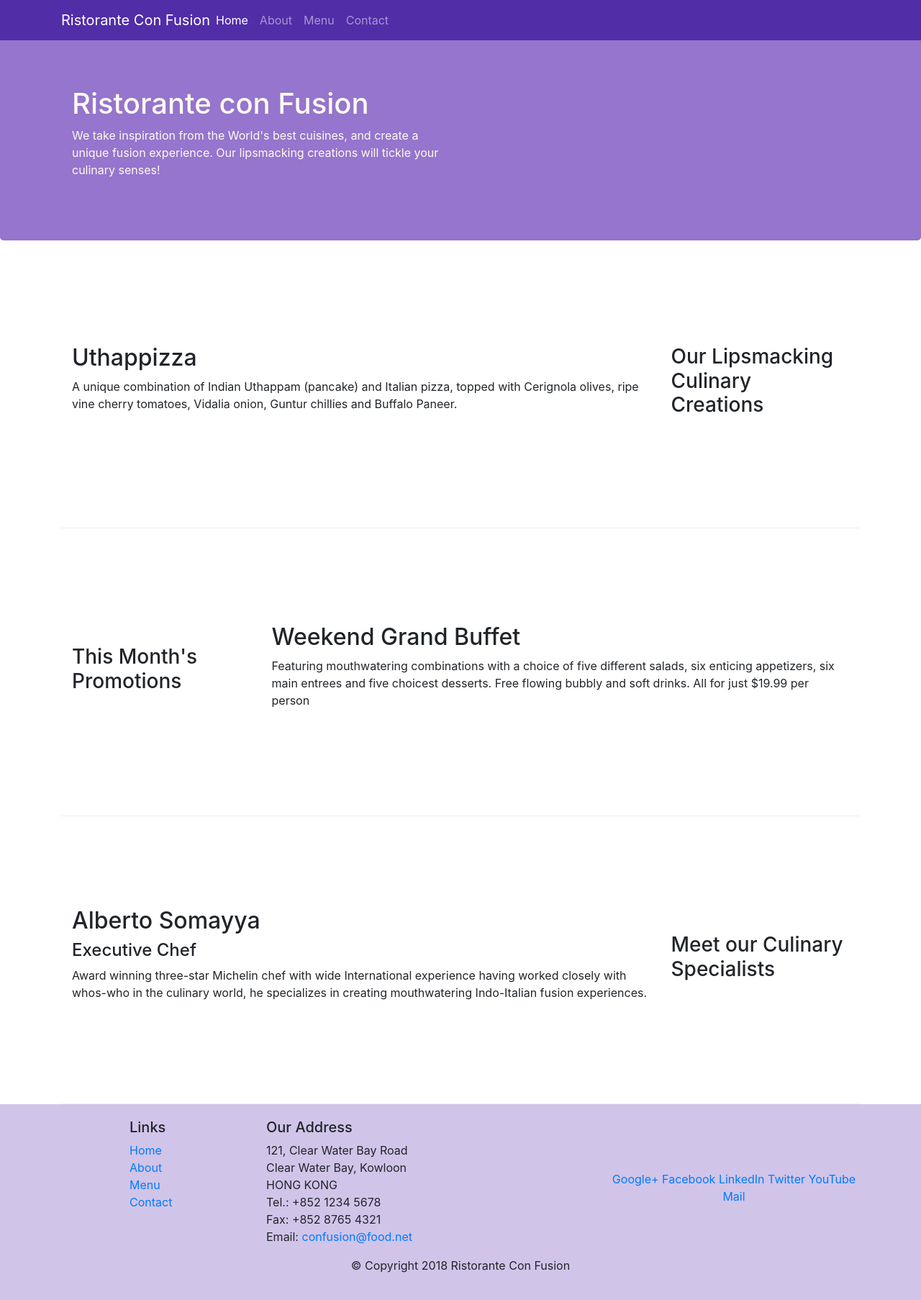
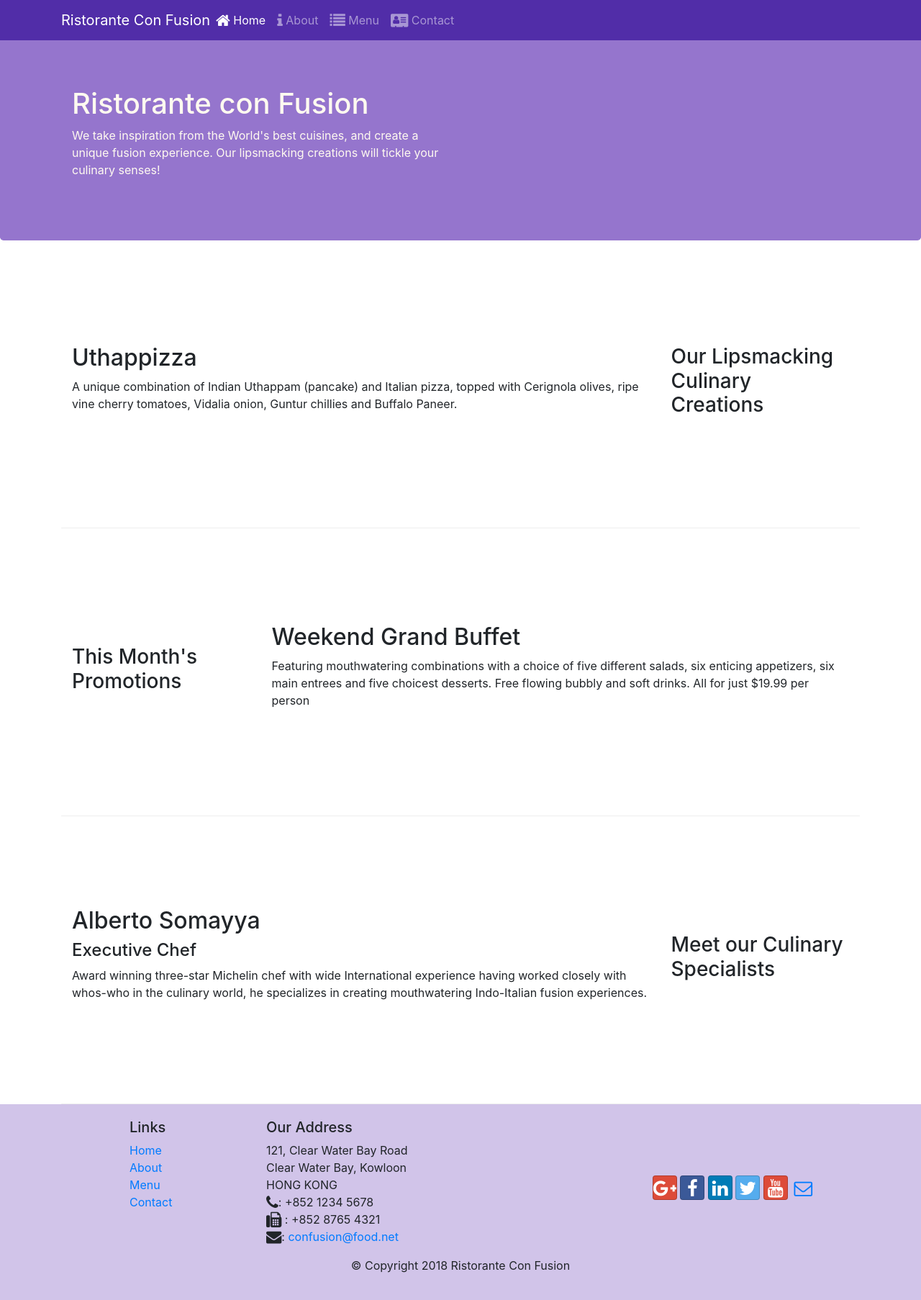
Before and after one commit to surpriseandsurprise/bootstrap4, a website: page index.html in a window 1280 px wide. Shown: the whole page at 72% size. Drawn offline with nearby package versions, Linux system fonts and the light colour scheme.

Commit message:
icon fonts

```diff
--- a/index.html
+++ b/index.html
@@ -8,6 +8,8 @@
      <meta http-equiv="x-ua-compatible" content="ie=edge">
      <!-- Bootstrap CSS -->
     <link rel="stylesheet" href="node_modules/bootstrap/dist/css/bootstrap.min.css">
+    <link rel="stylesheet" href="node_modules/font-awesome/css/font-awesome.min.css">
+    <link rel="stylesheet" href="node_modules/bootstrap-social/bootstrap-social.css">
     <link rel="stylesheet" href="css/style.css">
     <title>Ristorante Con Fusion</title>
 </head>
@@ -21,10 +23,10 @@
            <a class="navbar-brand mr-auto" href="#">Ristorante Con Fusion</a>
            <div class="collapse navbar-collapse" id="Navbar">
                 <ul class="navbar-nav mr-auto">
-                    <li class="nav-item active"><a class="nav-link" href="#">Home</a></li>
-                    <li class="nav-item"><a class="nav-link" href="./aboutus.html">About</a></li>
-                    <li class="nav-item"><a class="nav-link" href="#">Menu</a></li>
-                    <li class="nav-item"><a class="nav-link" href="#">Contact</a></li>
+                    <li class="nav-item active"><a class="nav-link" href="#"><span class="fa fa-home fa-lg"></span> Home</a></li>
+                    <li class="nav-item"><a class="nav-link" href="./aboutus.html"><span class="fa fa-info fa-lg"></span> About</a></li>
+                    <li class="nav-item"><a class="nav-link" href="#"><span class="fa fa-list fa-lg"></span> Menu</a></li>
+                    <li class="nav-item"><a class="nav-link" href="#"><span class="fa fa-address-card fa-lg"></span> Contact</a></li>
                 </ul>
             </div>
         </div>
@@ -94,19 +96,21 @@
 		              121, Clear Water Bay Road<br>
 		              Clear Water Bay, Kowloon<br>
 		              HONG KONG<br>
-		              Tel.: +852 1234 5678<br>
-		              Fax: +852 8765 4321<br>
-		              Email: <a href="mailto:confusion@food.net">confusion@food.net</a>
+		             <i class="fa fa-phone fa-lg"></i>: +852 1234 5678<br>
+		             <i class="fa fa-fax fa-lg"></i> : +852 8765 4321<br>
+                     <i class="fa fa-envelope fa-lg"></i>:
+                     <a href="mailto:confusion@food.net">confusion@food.net</a>
 		           </address>
                 </div>
                 <div class="col-12 col-sm-4 align-self-center">
                     <div class="text-center">
-                        <a href="http://google.com/+">Google+</a>
-                        <a href="http://www.facebook.com/profile.php?id=">Facebook</a>
-                        <a href="http://www.linkedin.com/in/">LinkedIn</a>
-                        <a href="http://twitter.com/">Twitter</a>
-                        <a href="http://youtube.com/">YouTube</a>
-                        <a href="mailto:">Mail</a>
+                        <a class="btn btn-social-icon btn-google" href="http://google.com/+"><i class="fa fa-google-plus"></i></a>
+                        <a class="btn btn-social-icon btn-facebook" href="http://www.facebook.com/profile.php?id="><i class="fa fa-facebook"></i></a>
+                        <a class="btn btn-social-icon btn-linkedin" href="http://www.linkedin.com/in/"><i class="fa fa-linkedin"></i></a>
+                        <a class="btn btn-social-icon btn-twitter" href="http://twitter.com/"><i class="fa fa-twitter"></i></a>
+                        <a class="btn btn-social-icon btn-google" href="http://youtube.com/"><i class="fa fa-youtube"></i></a>
+                        <a class="btn btn-social-icon" href="mailto:"><i class="fa fa-envelope-o"></i></a>
+                    </div>
                     </div>
                 </div>
            </div>
--- a/package.json
+++ b/package.json
@@ -15,6 +15,8 @@
   },
   "dependencies": {
     "bootstrap": "^4.0.0",
+    "bootstrap-social": "^5.1.1",
+    "font-awesome": "^4.7.0",
     "jquery": "^3.3.1",
     "popper.js": "^1.12.9"
   }
```
Also changed, not shown: aboutus.html (+16 -13 lines), 1 other file.
